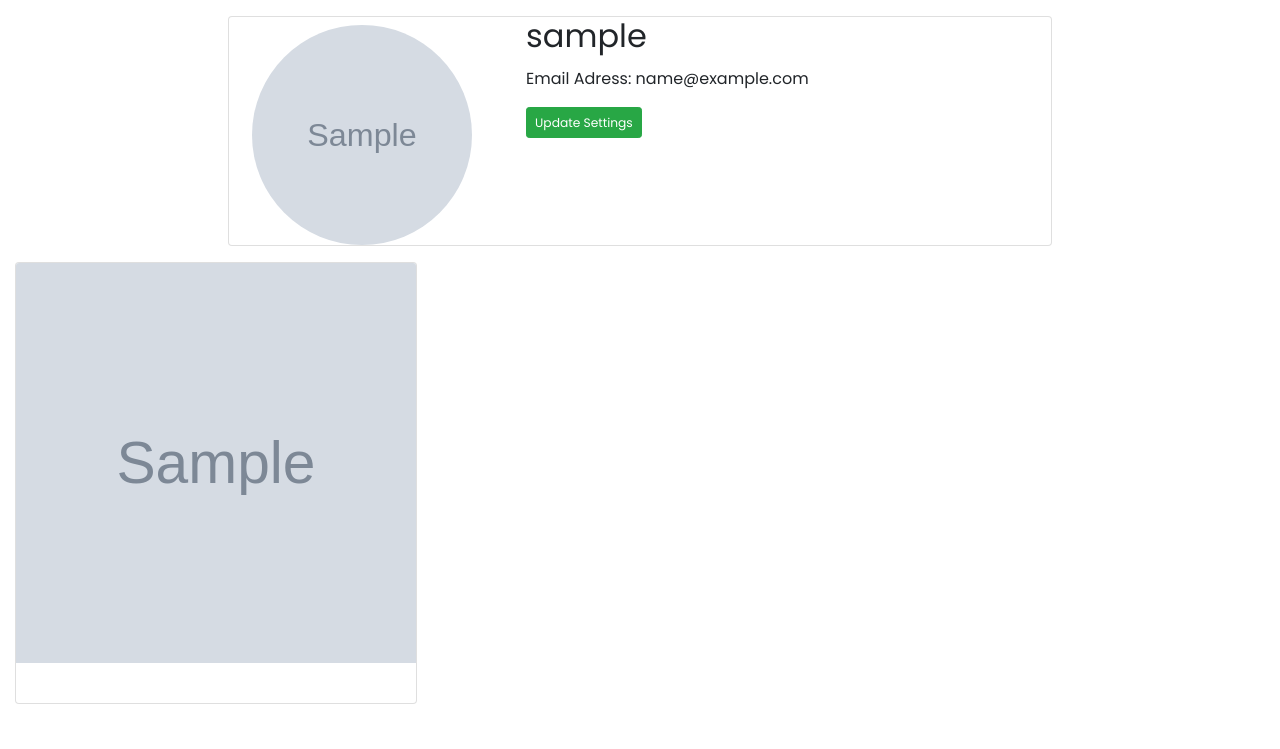
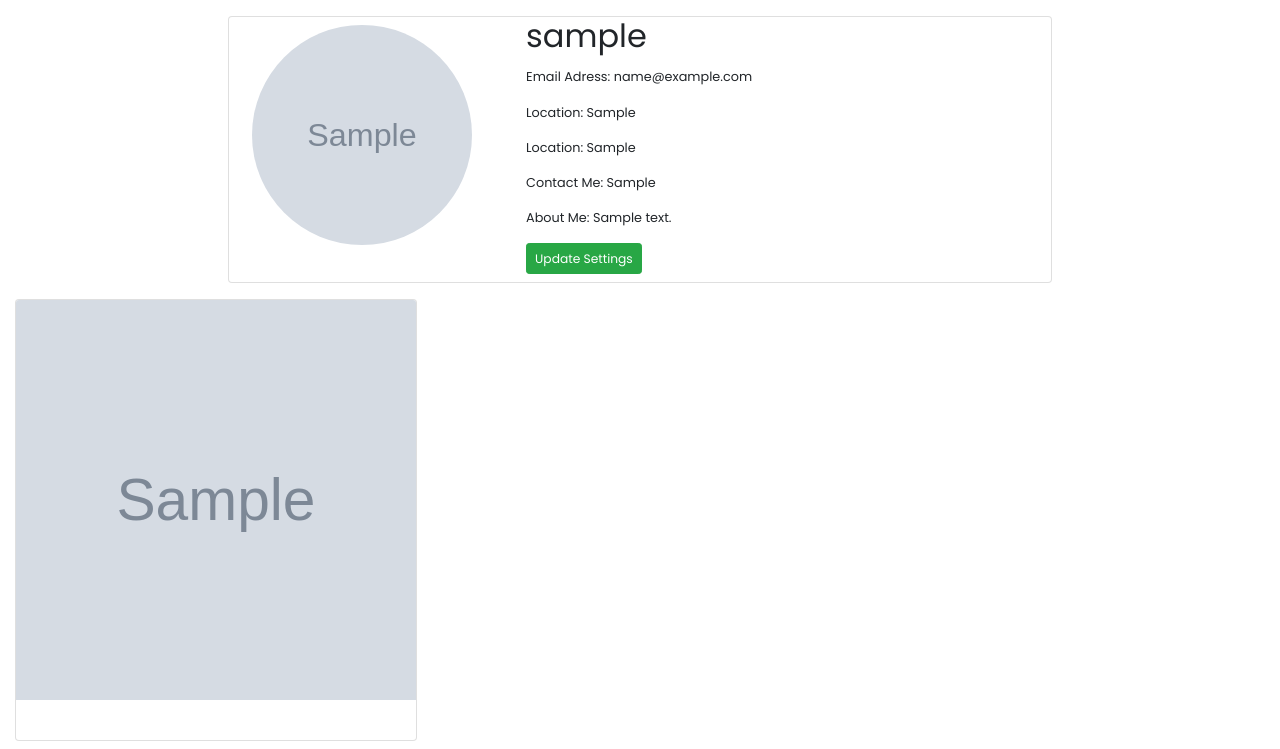
Before and after one commit to dynamodenis/awwards, a Django app: page /user/profile/ in a window 1280 px wide. Shown: the part 74-823 px from the top of the page. Before the commit the page ends 778 px from the top, so only its background shows below. Run offline with Django 3.2, Linux system fonts and the light colour scheme; a user stored in the database is signed in; tables that the repository leaves empty hold one stand-in row (values such as "Sample post"); grey boxes marked "Sample" are stand-in pictures; some libraries are stand-ins or nearby versions.

Commit message:
created a signal to assign every user a profile

```diff
--- a/project/apps.py
+++ b/project/apps.py
@@ -3,3 +3,6 @@ from django.apps import AppConfig
 
 class ProjectConfig(AppConfig):
     name = 'project'
+
+    def ready(self):
+        import project.signals
--- a/project/models.py
+++ b/project/models.py
@@ -47,9 +47,10 @@ class Votes(models.Model):
 class Profile(models.Model):
     user=models.OneToOneField(User, on_delete=models.CASCADE)
     image=models.ImageField(upload_to='profile/', default='default.png')
-    bio=models.TextField()
-    contact=models.CharField(max_length=30)
-    location=models.CharField(max_length=50)
+    bio=models.TextField(blank=True)
+    contact=models.CharField(max_length=30, blank=True)
+    location=models.CharField(max_length=50,  blank=True)
+    company=models.CharField(max_length=50, blank=True)
 
     def __str__(self):
         return self.user.username
--- a/templates/project/base.html
+++ b/templates/project/base.html
@@ -39,10 +39,10 @@
               <a class="nav-link dropdown-toggle" href="#" id="navbarDropdownMenuLink" role="button" data-toggle="dropdown" aria-haspopup="true" aria-expanded="false">
                 Account
               </a>
-              <div class="dropdown-menu" aria-labelledby="navbarDropdownMenuLink">
+              <div class="dropdown-menu" aria-labelledby="navbarDropdownMenuLink" style="color: black; background-color: #60b4df;">
                 <a class="dropdown-item" href="#">Action</a>
                 <a class="dropdown-item" href="#">Another action</a>
-                <a class="dropdown-item" href="#">Something else here</a>
+                <a class="dropdown-item" href="{% url 'logout' %}">Logout</a>
               </div>
             </li>
           </ul>
--- a/templates/project/profile.html
+++ b/templates/project/profile.html
@@ -25,10 +25,19 @@
                             <img src="{{user.profile.image.url}}" class="img-circle rounded-circle image-fluid" alt="..." style="width: 220px; height: 220px;">
                         </div>
 
-                        <div class="col-lg-6 col-md-6 col-xs-12">
+                        <div class="col-lg-6 col-md-6 col-xs-12 mb-2" style="font-size: 0.8rem;">
                             <h2 class="card-title">{{user.username}}</h2>
                             <p class="card-text">Email Adress: {{user.email}}</p>
-                            {% if profile.bio%}
+                            {% if user.profile.company%}
+                            <p class="card-text">Location: {{user.profile.company}}</p>
+                            {%endif%}
+                            {% if user.profile.location%}
+                            <p class="card-text">Location: {{user.profile.location}}</p>
+                            {%endif%}
+                            {% if user.profile.contact%}
+                            <p class="card-text">Contact Me: {{user.profile.contact}}</p>
+                            {%endif%}
+                            {% if user.profile.bio%}
                             <p class="card-text">About Me: {{user.profile.bio}}</p>
                             {%endif%}
 
```
Also changed, not shown: project/signals.py (added, +13 -0 lines), project/migrations/0005_auto_20200606_1048.py (added).
